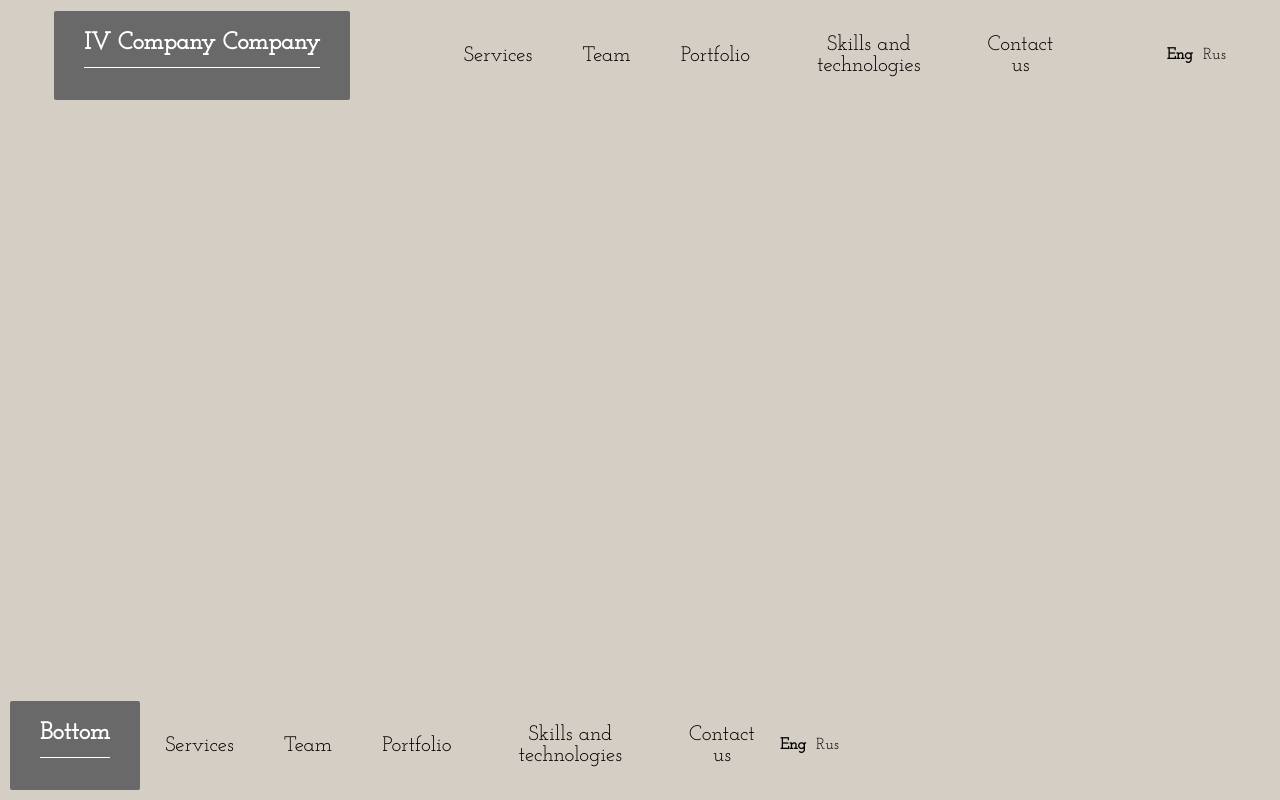
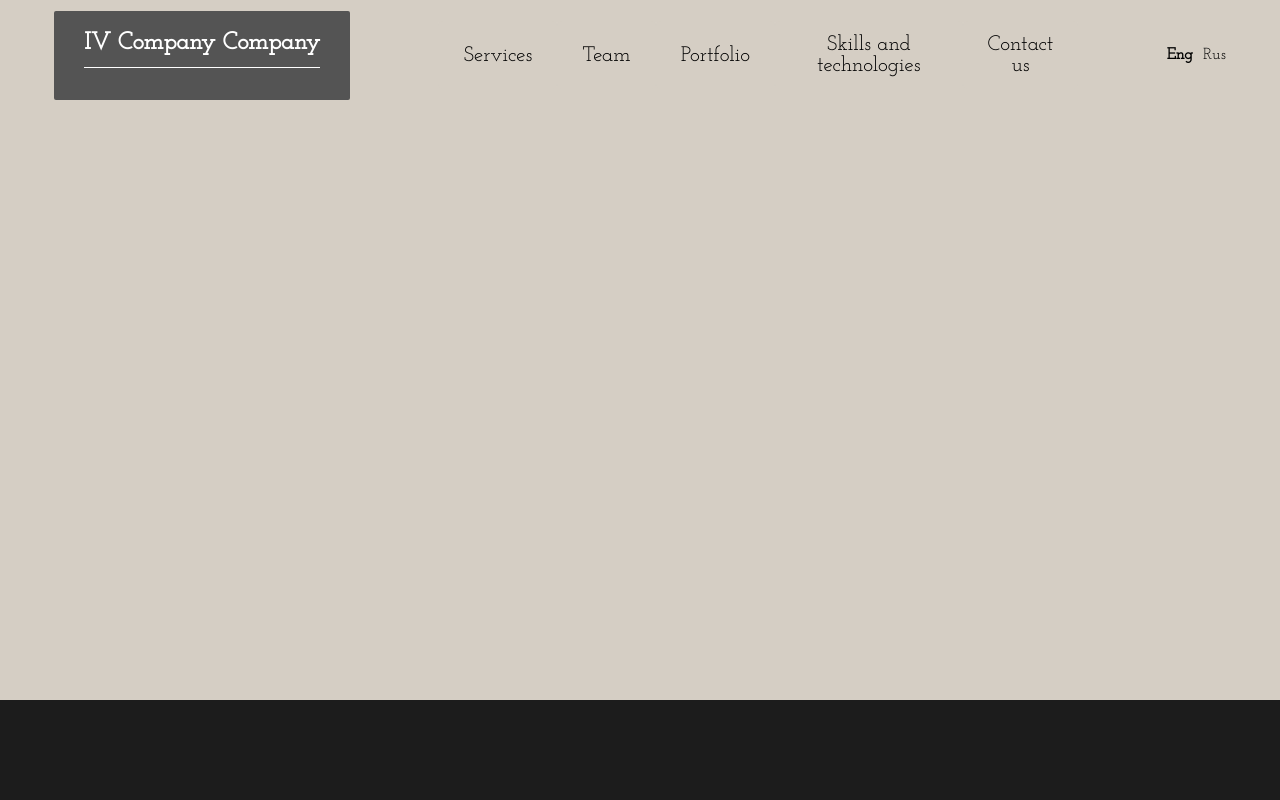
Before and after one commit to LadikBeg/ladik_cv, a React (Create React App) app: page / in a window 1280 px wide. Built offline with nearby package versions, Linux system fonts and the light colour scheme.

Commit message:
bottom commit

```diff
--- a/src/Resourses/Bottom/Bottom.css
+++ b/src/Resourses/Bottom/Bottom.css
@@ -1,49 +1,10 @@
 .bottom{
-
-    height: 110px;
     display: flex;
     align-items: center;
     justify-content: space-around;
-    padding: 0 10px;
     bottom: 0;
-    position: absolute;
-
+    background-color: #1c1c1c;
+    position: fixed;
+    width: 100vw;
+    height: 100px;
 }
-#main_text{
-    padding: 20px 30px;
-    border-radius: 2px;
-    background-color: dimgrey;
-    color: white;
-    font-size: 24px;
-}
-.navigation_menu{
-    display: flex;
-    justify-content: space-evenly;
-    width: 50vw;
-}
-.change_lang{
-    display: flex;
-    justify-content: space-evenly;
-    gap: 10px;
-    font-size: 16px;
-}
-.nabigation_button{
-    font-family: 'Josefin Slab', serif;
-    font-size: 21px;
-    background-color: #d5cec4;
-    color: black;
-    padding: 13px 25px;
-    border: none;
-    border-radius: 5px;
-    cursor: pointer;
-    transition: 0.3s;
-}
-.nabigation_button:hover{
-    transition: 0.3s;
-
-}
-@media(max-width: 800px) {
-    .navigation_menu {
-        display: none;
-    }
-}
--- a/src/Resourses/Bottom/Bottom.js
+++ b/src/Resourses/Bottom/Bottom.js
@@ -4,20 +4,6 @@ function Bottom() {
     return (
         <div className="bottom">
 
-            <p id='main_text'><b>Bottom
-                <hr  align="center"  size="1" color="white"/>
-            </b></p>
-            <div className="navigation_menu">
-                <button className="nabigation_button">Services</button>
-                <button className="nabigation_button">Team</button>
-                <button className="nabigation_button">Portfolio</button>
-                <button className="nabigation_button">Skills and technologies</button>
-                <button className="nabigation_button">Contact us</button>
-            </div>
-            <div className="change_lang">
-                <p><b>Eng</b></p>
-                <p>Rus</p>
-            </div>
         </div>
     );
 }
--- a/src/Resourses/Header/Header.css
+++ b/src/Resourses/Header/Header.css
@@ -1,17 +1,15 @@
 .header{
-
     height: 110px;
     display: flex;
     align-items: center;
     justify-content: space-around;
     padding: 0 10px;
-
     position: static;
 }
 #main_text{
     padding: 20px 30px;
     border-radius: 2px;
-    background-color: dimgrey;
+    background-color: #545454;
     color: white;
     font-size: 24px;
 }
```
